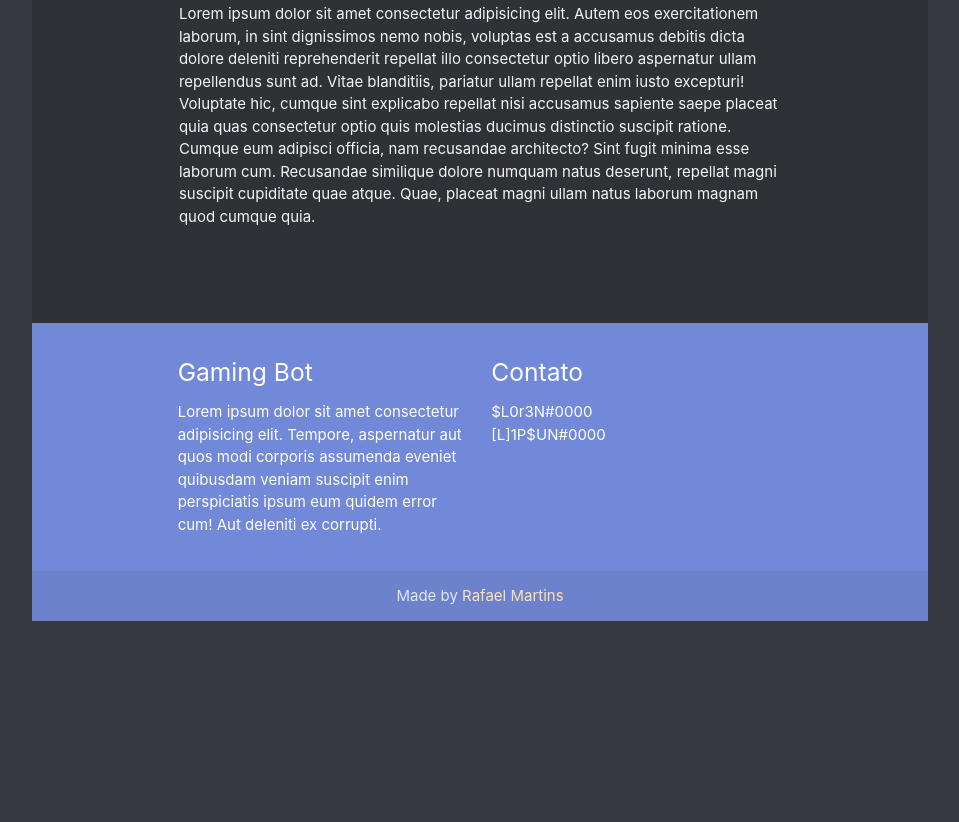
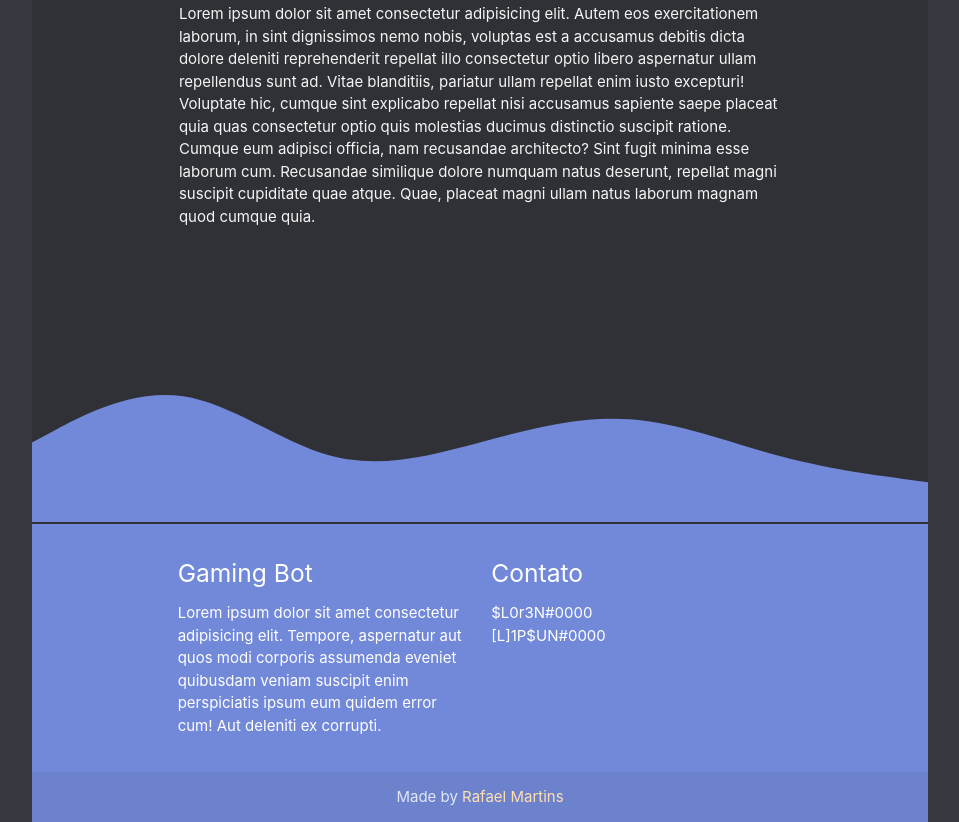
Before and after one commit to martins-rafael/gamingbot, a plain HTML site: page index.html in a window 1280 px wide. Shown: the part 2270-3092 px from the top of the page, without its empty margins (160-1119 px from the left). Before the commit the page ends 2891 px from the top, so only its background shows below. Drawn offline with nearby package versions, Linux system fonts and the light colour scheme.

Commit message:
add a cool svg on the footer

```diff
--- a/css/style.css
+++ b/css/style.css
@@ -144,7 +144,12 @@ section.section-container .about-description h2 {
   width: 65%;
 }
 
+.curved {
+  display: block;
+}
+
 footer.page-footer {
+  margin-top: -5px;
   background-color: #7289da;
 }
 
--- a/index.html
+++ b/index.html
@@ -50,7 +50,7 @@
         </div>
       </nav>
 
-      <div class="container scrollspy" id="banner">
+      <div class="container" id="banner">
         <h1 class="header center">Gaming Bot</h1>
         <div class="row center">
           <h5 class="header col s12 light">Gamingbot é um bot opensource, desenvolvido na linguagem Python.
@@ -114,6 +114,13 @@
       </div>
     </section>
 
+    <div class="curved">
+      <svg xmlns="http://www.w3.org/2000/svg" viewBox="0 0 1440 320">
+        <path fill="#7289da" fill-opacity="1"
+          d="M0,192L40,170.7C80,149,160,107,240,117.3C320,128,400,192,480,213.3C560,235,640,213,720,192C800,171,880,149,960,154.7C1040,160,1120,192,1200,213.3C1280,235,1360,245,1400,250.7L1440,256L1440,320L1400,320C1360,320,1280,320,1200,320C1120,320,1040,320,960,320C880,320,800,320,720,320C640,320,560,320,480,320C400,320,320,320,240,320C160,320,80,320,40,320L0,320Z">
+        </path>
+      </svg>
+    </div>
     <footer class="page-footer">
       <div class="container">
         <div class="row">
```
